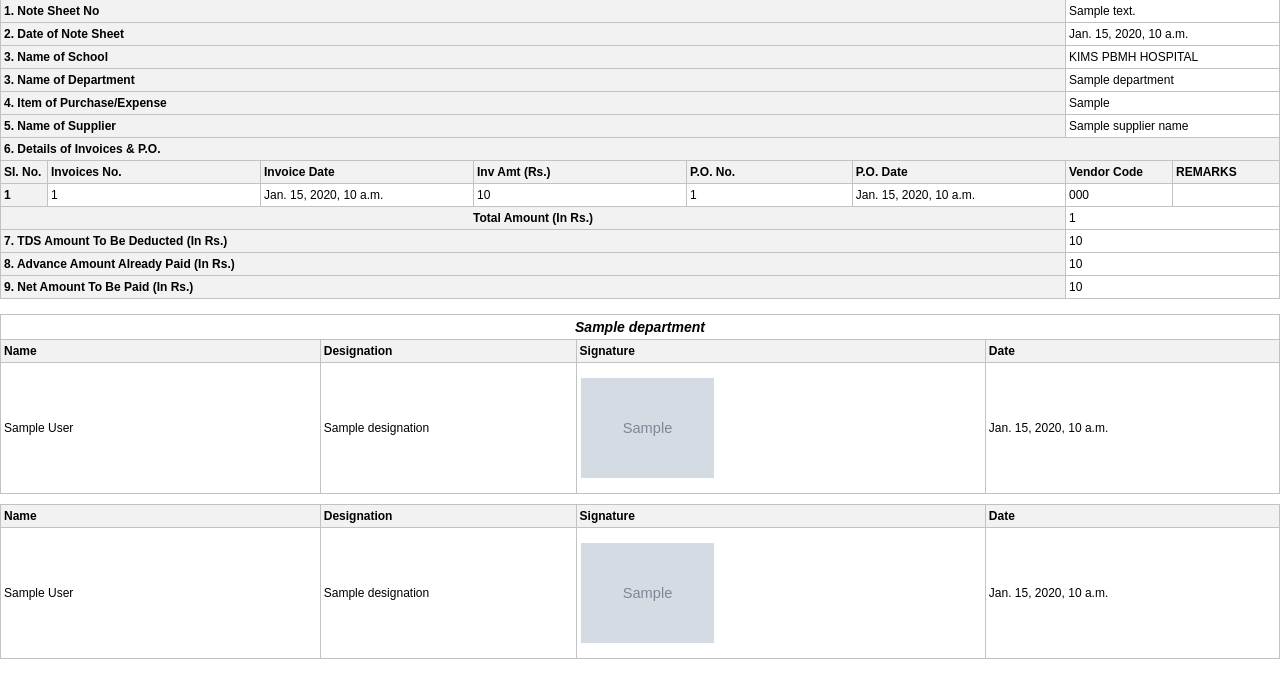
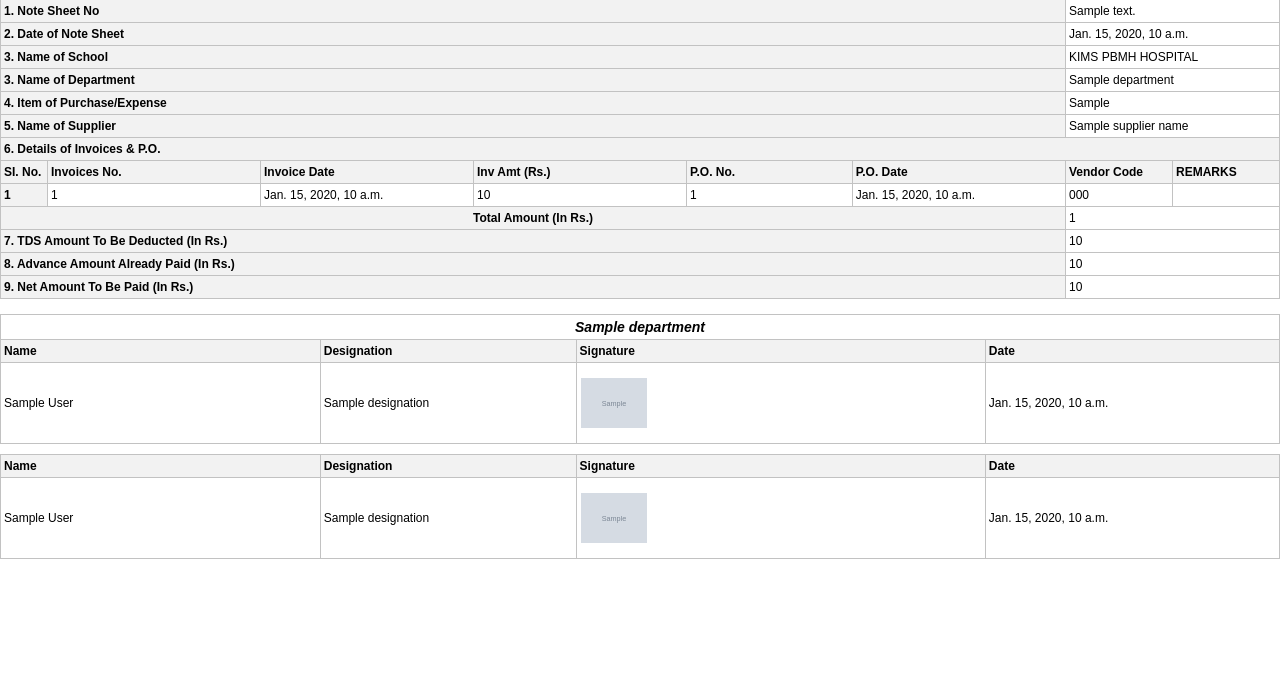
Before and after one commit to tcbinfotechpvtltd/kimsdms, a Django app: template organization/templates/report.html in a window 1280 px wide. Shown: the part 81-779 px from the top of the page. Run offline with Django 5.2, Linux system fonts and the light colour scheme; tables that the repository leaves empty hold one stand-in row (values such as "Sample post"); the template is opened without the code that fills it: values that come from a table or form of the project are taken from there, most other values are stand-ins (such as "Sample title", 1, 10 or a date in 2020); grey boxes marked "Sample" are stand-in pictures; grey boxes are pictures that could not be loaded.

Commit message:
notesheet

```diff
--- a/organization/templates/report.html
+++ b/organization/templates/report.html
@@ -121,7 +121,7 @@
 
             .signature-image {
                 max-width: 250px; /* Limits the width to 300px or any preferred size */
-                max-height: 100px; /* Limits the height to 150px or any preferred size */
+                max-height: 50px; /* Limits the height to 150px or any preferred size */
                 width: auto; /* Ensures the width adjusts automatically to preserve aspect ratio */
                 height: auto; /* Ensures the height adjusts automatically to preserve aspect ratio */
                 object-fit: contain; /* Ensures the image fits within the container without cropping */
```
